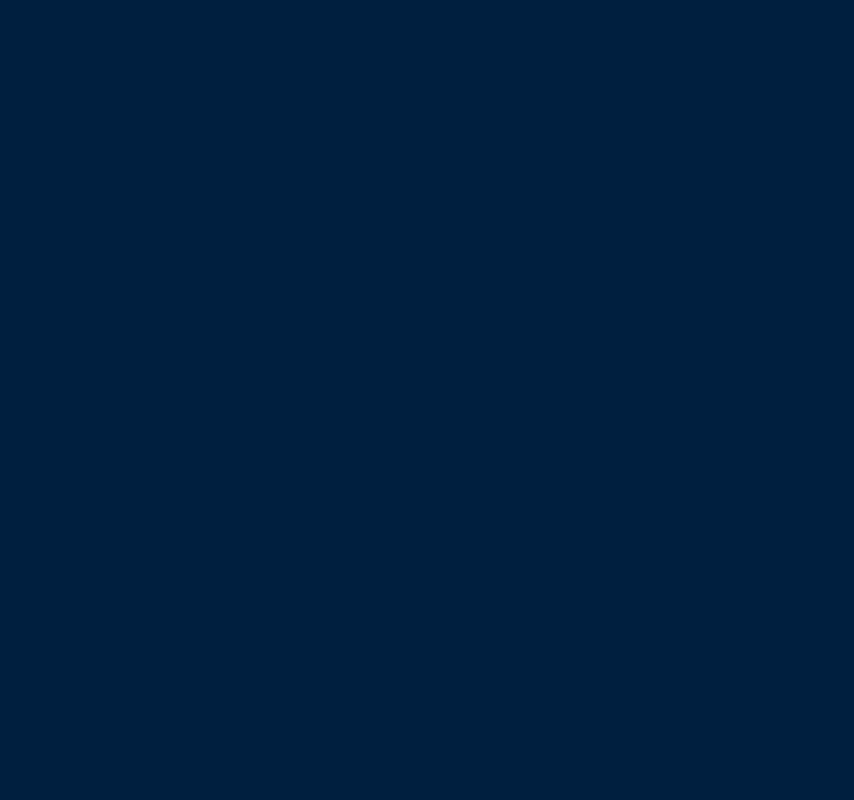
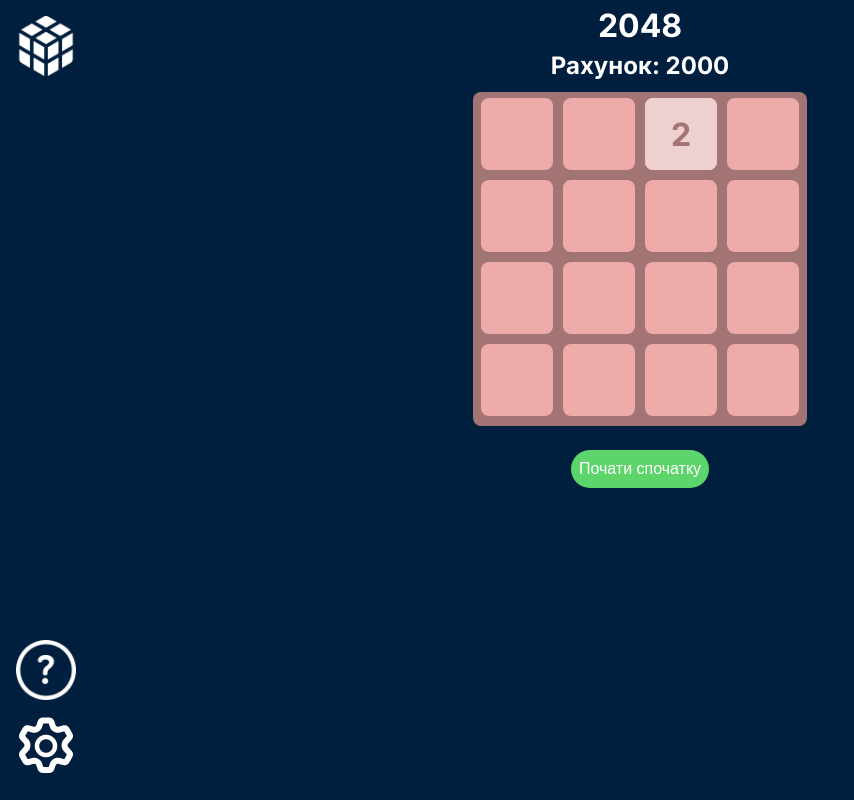
Before and after one commit to s3rbar/webgames, a website: page app/html/2048.html in a window 1280 px wide. Shown: the whole page, without its empty margins (0-854 px from the left). Drawn offline with Linux system fonts and the light colour scheme.

Commit message:
Update boilerplate.scss + Add layout for 2048 page

```diff
--- a/app/html/2048.html
+++ b/app/html/2048.html
@@ -7,7 +7,39 @@
     <link rel="stylesheet" href="../../dist/index.css">
     <title>Document</title>
 </head>
-<body>
+<body id="_2048">
+    <aside>
+        <a class="home-link" href="../../index.html">
+            <img src="../../images/wrubik.png" alt="Logo">
+        </a>
+        <section>
+            <img src="../../images/question.png" alt="Info">
+            <img src="../../images/settings.png" alt="Settings">
+        </section>
+    </aside>
+    <main>
+        <h1>2048</h1>
+        <h2>Рахунок: <span>2000</span></h2>
+        <section class="field">
+            <div></div>
+            <div></div>
+            <div><div class="tile tile2">2</div></div>
+            <div></div>
+            <div></div>
+            <div></div>
+            <div></div>
+            <div></div>
+            <div></div>
+            <div></div>
+            <div></div>
+            <div></div>
+            <div></div>
+            <div></div>
+            <div></div>
+            <div></div>
+        </section>
+        <button class="reset">Почати спочатку</button>
+    </main>
 
 </body>
 </html>
--- /dev/null
+++ b/app/scss/2048/_default_2048.scss
@@ -0,0 +1,35 @@
+body#_2048{
+    main{
+        .field{
+            margin-top: 12px;
+            width: 334px;
+            height: 334px;
+            border-radius: 8px;
+            background-color: #A37474;
+            display: grid;
+            grid-template-columns: repeat(4, 82px);
+            grid-template-rows: repeat(4, 82px);
+            div{
+                width: 72px;
+                height: 72px;
+                border-radius: 8px;
+                background-color: #efaaaa;
+                margin: 6px 0 0 8px;
+                display: flex;
+                justify-content: center;
+                align-items: center;
+                .tile{
+                    width: inherit;
+                    height: inherit;
+                    margin: 0;
+                    font-size: 32px;
+                    font-weight: 700;
+                }
+                .tile2{
+                    background-color: #EED0D0;
+                    color: #A37474;
+                }
+            }
+        }
+    }
+}
--- /dev/null
+++ b/app/scss/2048/_index_2048.scss
@@ -0,0 +1 @@
+@use "_default_2048";
--- a/app/scss/boilerplate.scss
+++ b/app/scss/boilerplate.scss
@@ -3,8 +3,10 @@ body{
     color: #fff;
     font-family: "Inter", sans-serif;
     margin: 0;
+    width: 100%;
+    display: flex;
     aside{
-        position: absolute;
+        position: fixed;
         width: 60px;
         height: 95vh;
         padding: 16px 0 0 16px;
@@ -31,6 +33,14 @@ body{
             }
         }
     }
+    main{
+        width: calc(100%);
+        display: flex;
+        flex-direction: column;
+        align-items: center;
+        h1, h2{
+            margin: 6px 0 0 0;
+        }
         .reset{
                 background-color: #5DD56B;
                 border: none;
@@ -40,6 +50,7 @@ body{
                 border-radius: 20px;
                 font-size: 16px;
                 cursor: pointer;
+        }
     }
 }
 
--- a/app/scss/index.scss
+++ b/app/scss/index.scss
@@ -3,3 +3,4 @@
 @use "font";
 @use "tic-tac-toe/_index_tic-tac-toe";
 @use "snake/_index_snake";
+@use "2048/_index_2048";
--- a/app/scss/snake/snake_default.scss
+++ b/app/scss/snake/snake_default.scss
@@ -1,14 +1,5 @@
 body#snake{
-    width: 100%;
-    display: flex;
     main{
-        width: calc(100%);
-        display: flex;
-        flex-direction: column;
-        align-items: center;
-        h1, h2{
-            margin: 12px 0 0 0;
-        }
         .field{
             margin-top: 12px;
             display: grid;
--- a/app/scss/tic-tac-toe/tic-tac-toe_default.scss
+++ b/app/scss/tic-tac-toe/tic-tac-toe_default.scss
@@ -1,14 +1,5 @@
 body#tic-tac-toe{
-    width: 100%;
-    display: flex;
     main{
-        width: calc(100%);
-        display: flex;
-        flex-direction: column;
-        align-items: center;
-        h1, h2{
-            margin: 12px 0 0 0;
-        }
         .score{
             margin: 12px 0 0 0;
         }
```
Also changed, not shown: dist/index.css, 1 other file. Lines whose indentation alone changed are shown as unchanged.
